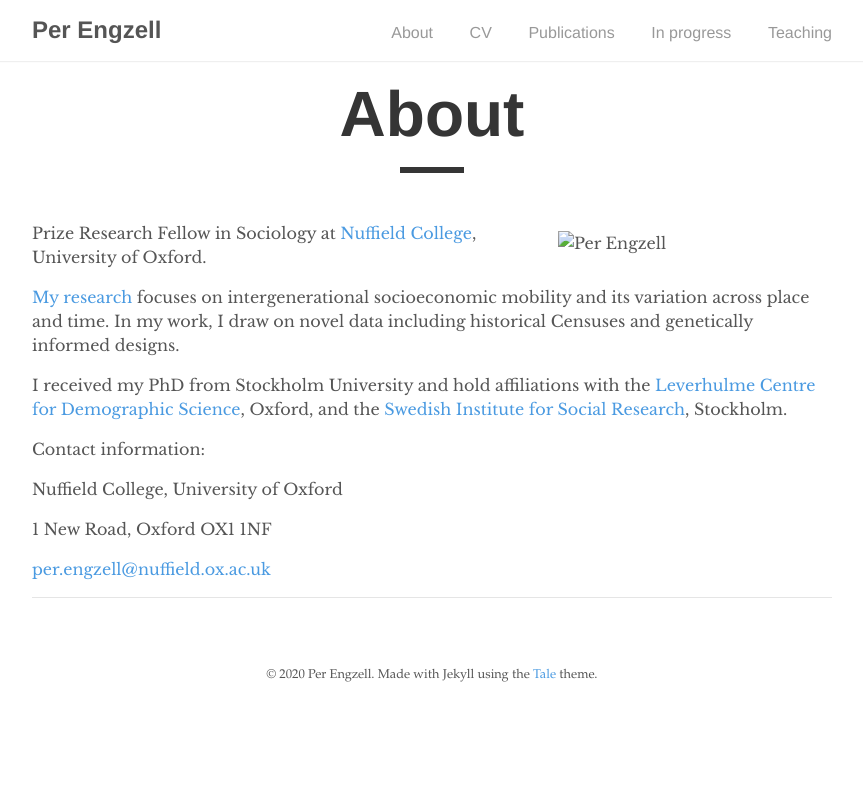
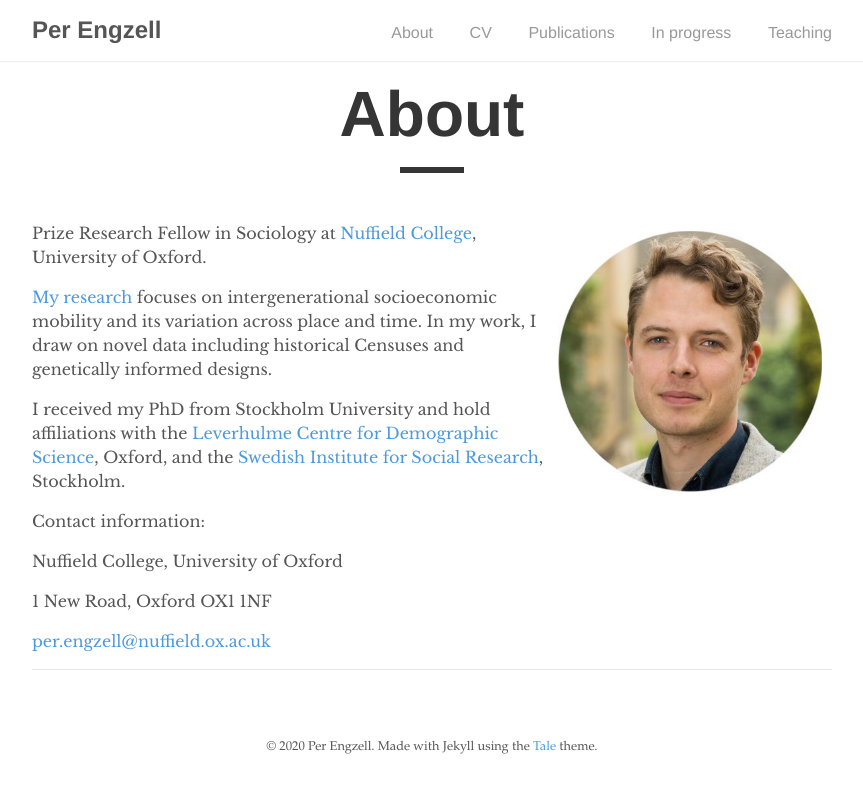
Before and after one commit to pengzell/pengzell.github.io, a Jekyll site: the page built from index.md, in a window 1280 px wide. Shown: the top 793 px of the page, without its empty margins (208-1071 px from the left). Built offline with Jekyll 4.4.1, drawn with Linux system fonts in a browser that asks for light colours.

Commit message:
Update index.md

```diff
--- a/index.md
+++ b/index.md
@@ -4,7 +4,7 @@
 author: "Per Engzell"
 ---
 
-![Per Engzell](_content/portrait.jpg){:style="float:right; margin:10px; width: 33%;"}
+![Per Engzell](portrait.jpg){:style="float:right; margin:10px; width: 33%;"}
 
 Prize Research Fellow in Sociology at [Nuffield College](https://www.nuffield.ox.ac.uk), University of Oxford.
 
```
